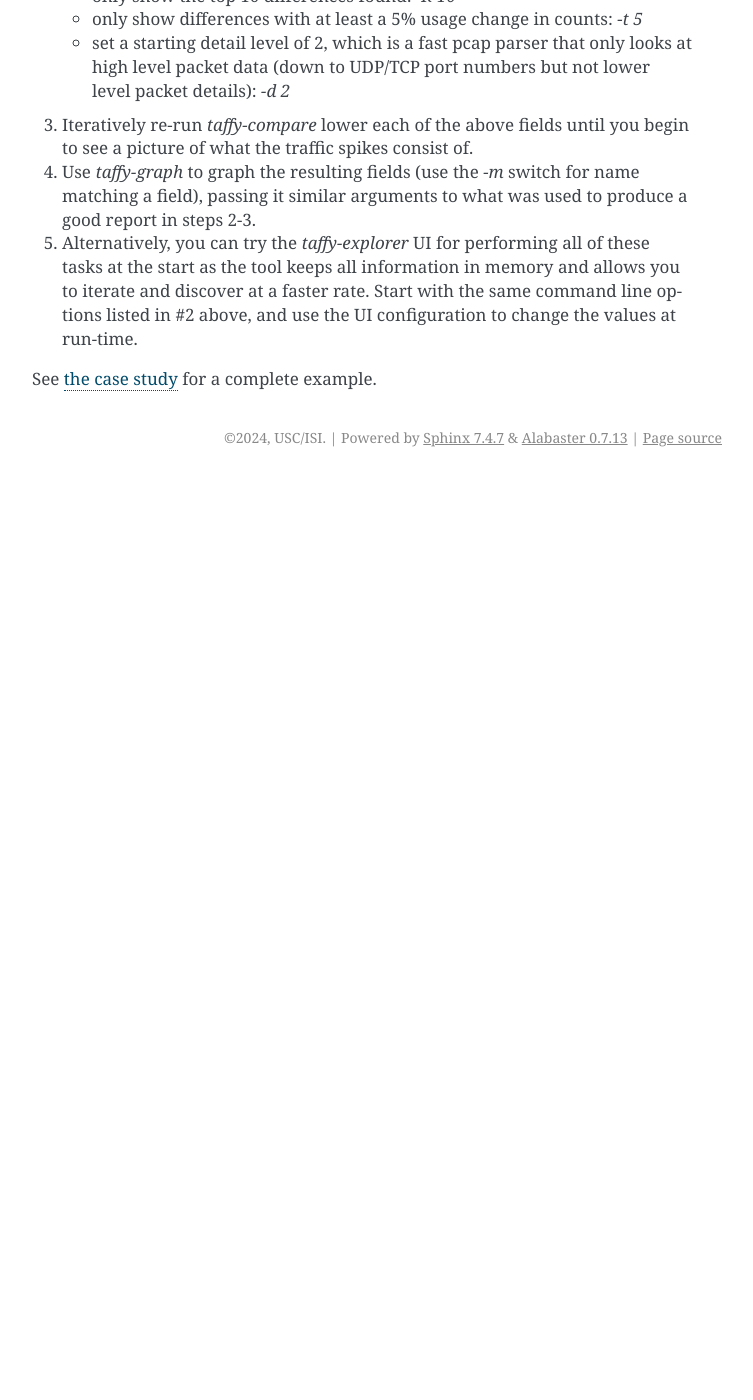
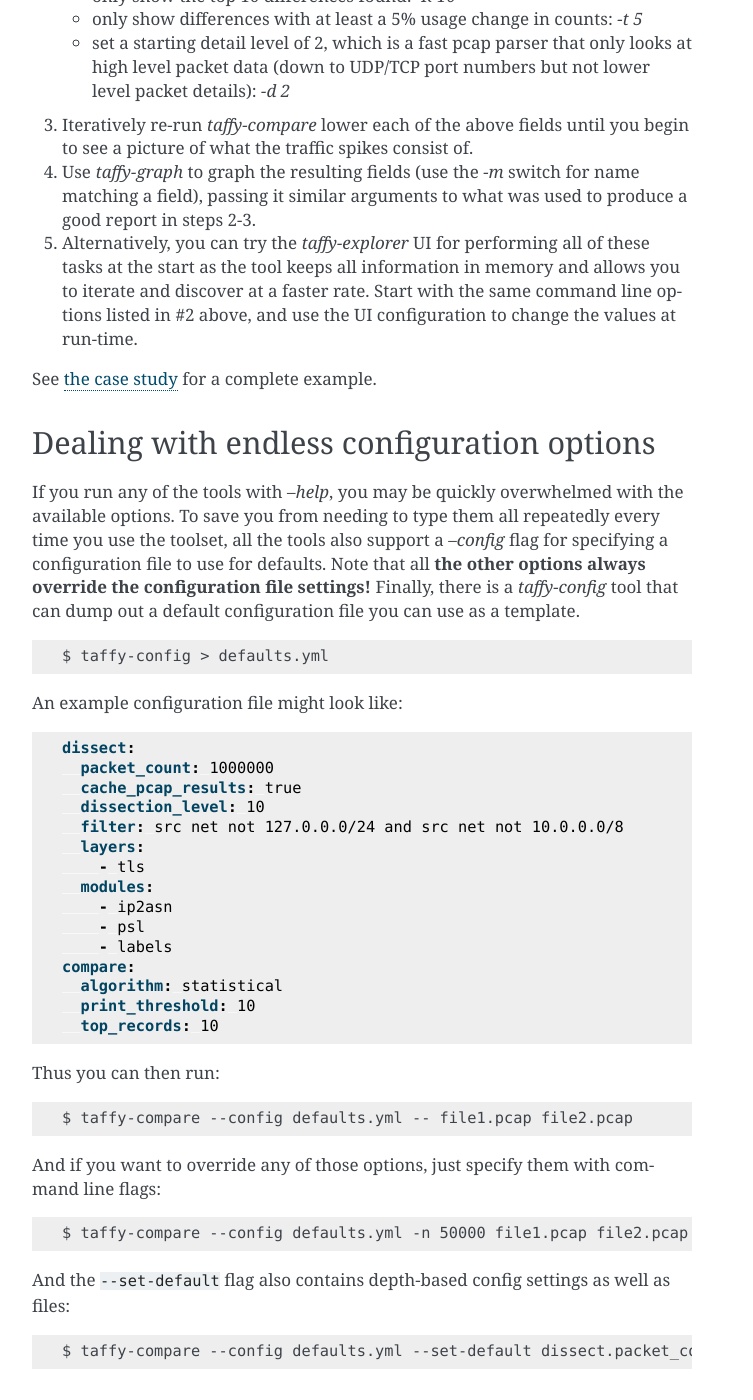
Before and after one commit to traffic-taffy/traffic-taffy, a Sphinx documentation site: the page built from docs/gettingstarted.rst, in a window 1280 px wide and 1400 px high, scrolled down 2241 px. Shown: the whole window, without its empty margins (388-1141 px from the left). Built offline with Sphinx 7.4.7, drawn with Linux system fonts in a browser that asks for light colours; before the commit the page ends 2718 px from its top, so only the background shows below that; some of the changed text lies outside the part shown.

Commit message:
talk about --config

```diff
--- a/docs/gettingstarted.rst
+++ b/docs/gettingstarted.rst
@@ -30,7 +30,7 @@ caused a spike.  The following example command line uses: the
 
    taffy-compare -n 10000 -R 10 -c 100 file1.pcap file2.pcap
 
-Input File Types Supported
+Input file types supported
 --------------------------
 
 The *traffic-taffy* tools currently support reading these types of
@@ -40,7 +40,7 @@ files:
 * DNSTAP files (0.6 and later)
 * xz, gzip or bzip2 compressed PCAP files
 
-Important Command Line Options
+Important command line options
 ------------------------------
 
 All of the tools contain a number of important options that are
@@ -134,3 +134,59 @@ Typical workflow
    use the UI configuration to change the values at run-time.
 
 See :doc:`the case study <casestudy>` for a complete example.
+
+Dealing with endless configuration options
+------------------------------------------
+
+If you run any of the tools with `--help`, you may be quickly
+overwhelmed with the available options.  To save you from needing to
+type them all repeatedly every time you use the toolset, all the tools
+also support a `--config` flag for specifying a configuration file to
+use for defaults.  Note that all **the other options always override the
+configuration file settings!**  Finally, there is a `taffy-config`
+tool that can dump out a default configuration file you can use as a
+template.
+
+::
+
+   $ taffy-config > defaults.yml
+
+An example configuration file might look like:
+
+.. code-block:: yaml
+
+    dissect:
+      packet_count: 1000000
+      cache_pcap_results: true
+      dissection_level: 10
+      filter: src net not 127.0.0.0/24 and src net not 10.0.0.0/8
+      layers:
+        - tls
+      modules:
+        - ip2asn
+        - psl
+        - labels
+    compare:
+      algorithm: statistical
+      print_threshold: 10
+      top_records: 10
+
+Thus you can then run:
+
+::
+
+   $ taffy-compare --config defaults.yml -- file1.pcap file2.pcap
+
+And if you want to override any of those options, just specify them
+with command line flags:
+
+::
+
+   $ taffy-compare --config defaults.yml -n 50000 file1.pcap file2.pcap
+
+And the ``--set-default`` flag also contains depth-based config settings as well
+as files:
+
+::
+
+   $ taffy-compare --config defaults.yml --set-default dissect.packet_count=50000 -- file1.pcap file2.pcap
```
